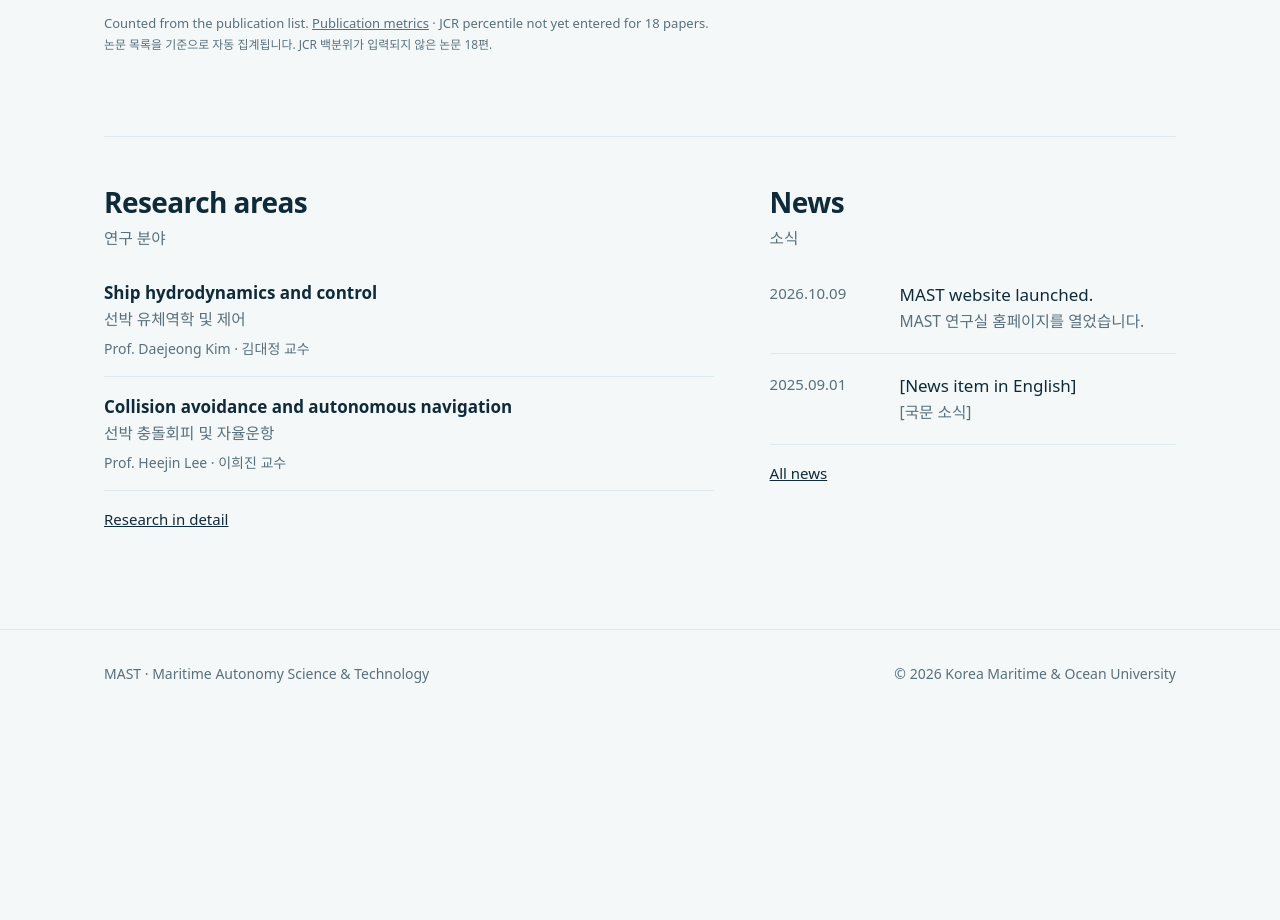
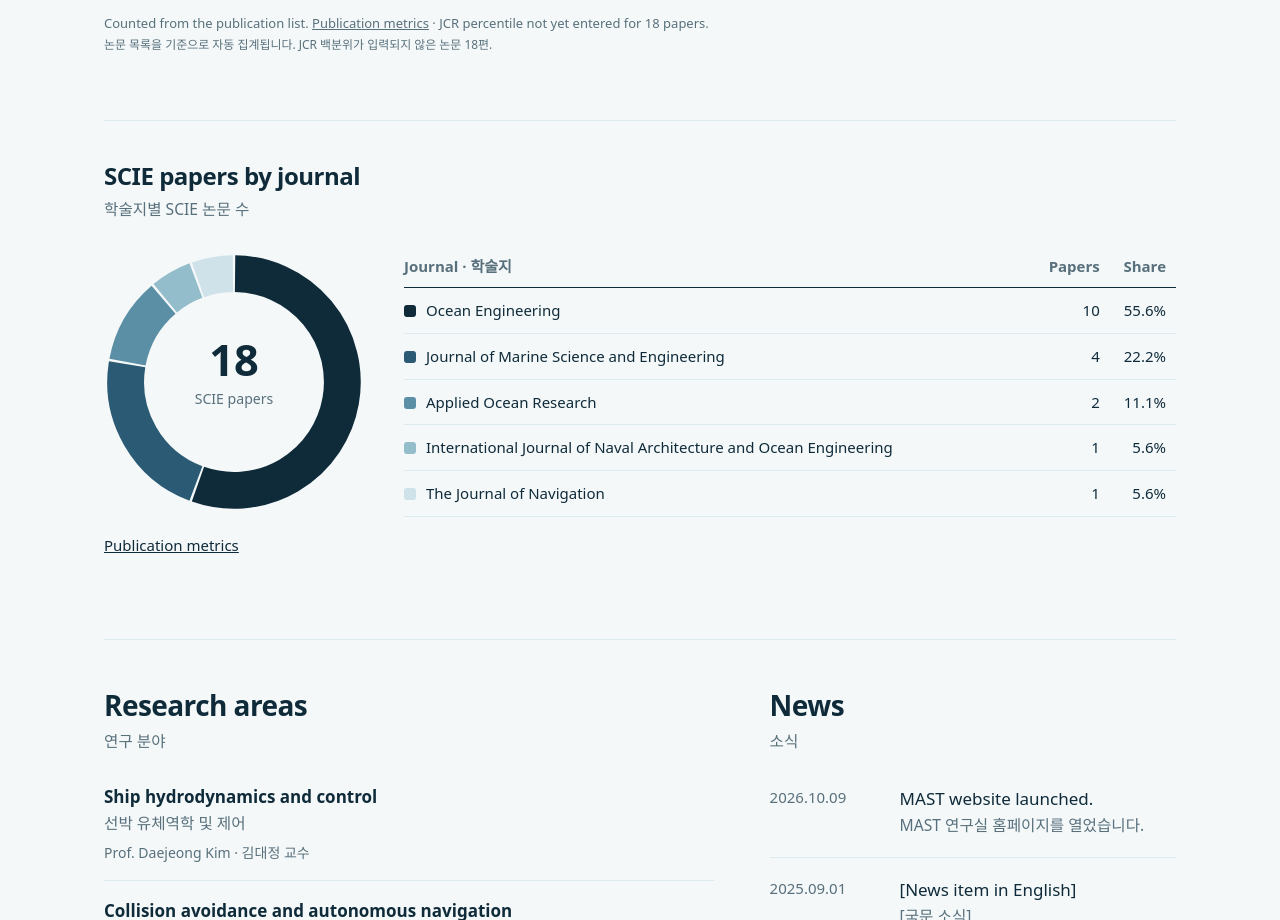
Before and after one commit to kmou-mast/kmou-mast.github.io, a plain HTML site: page index.html in a window 1280 px wide. Shown: the part 907-1827 px from the top of the page. Before the commit the page ends 1624 px from the top, so only its background shows below. Drawn offline with Linux system fonts and the light colour scheme; a web font is replaced by a local one.

Commit message:
Add files via upload

```diff
--- a/index.html
+++ b/index.html
@@ -94,6 +94,9 @@ a.stat:hover b{color:var(--signal)}
 .stats-note a{font-weight:500}
 @media (max-width:760px){.stats{grid-template-columns:repeat(2,1fr)}}
 
+.home-donut{margin-top:64px;padding-top:40px;border-top:1px solid var(--chart)}
+.home-donut h2{font-size:24px}
+.home-donut .ko{display:block;margin-bottom:24px}
 .home-lower{display:grid;grid-template-columns:1.2fr .8fr;gap:56px;margin-top:80px;padding-top:48px;border-top:1px solid var(--chart)}
 @media (max-width:900px){.home-lower{grid-template-columns:1fr}}
 .area-mini{padding:16px 0;border-bottom:1px solid var(--chart)}
@@ -270,6 +273,13 @@ footer .left{display:flex;align-items:center;gap:14px}
 
       <div class="stats" id="stats"></div>
       <p class="stats-note" id="stats-note"></p>
+
+      <div class="home-donut">
+        <h2>SCIE papers by journal</h2>
+        <span class="ko">학술지별 SCIE 논문 수</span>
+        <div class="donut-wrap" id="home-donut"></div>
+        <a class="more" href="#metrics">Publication metrics</a>
+      </div>
 
       <div class="home-lower">
         <div>
@@ -824,6 +834,8 @@ const journalOf = p => p.venue.split(",")[0].trim();
       <tbody>${rows.map((r,i) => `<tr><td><span class="sw" style="background:${ramp[i]}"></span>${esc(r[0])}</td><td class="n">${r[1]}</td><td class="n">${(r[1]/total*100).toFixed(1)}%</td></tr>`).join("")}</tbody>
     </table>`;
 
+  $("#home-donut").innerHTML = $("#donut").innerHTML;   // 홈에도 같은 차트 표시
+
   // 연도별
   const ys = scie.map(p => p.year), y0 = Math.min(...ys), y1 = Math.max(...ys);
   const years = []; for (let y = y0; y <= y1; y++) years.push([y, scie.filter(p => p.year === y).length]);
```
